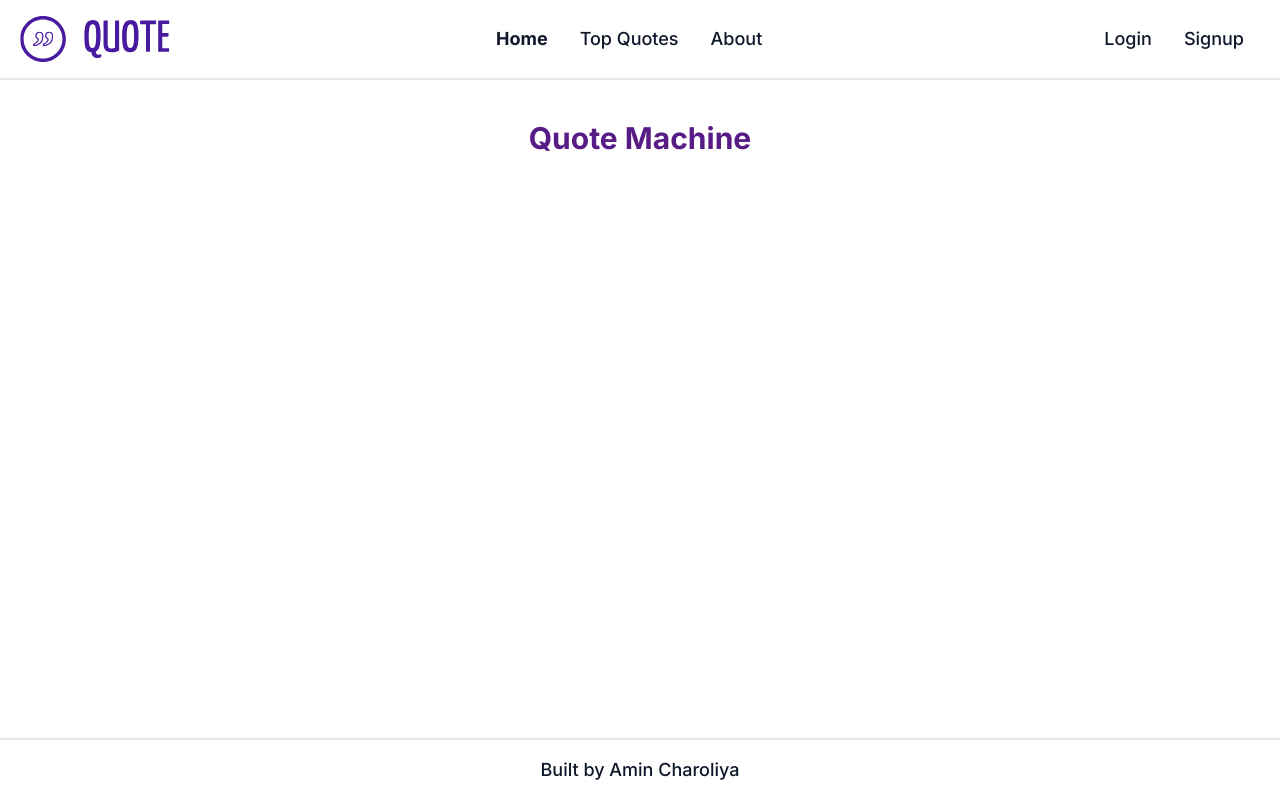
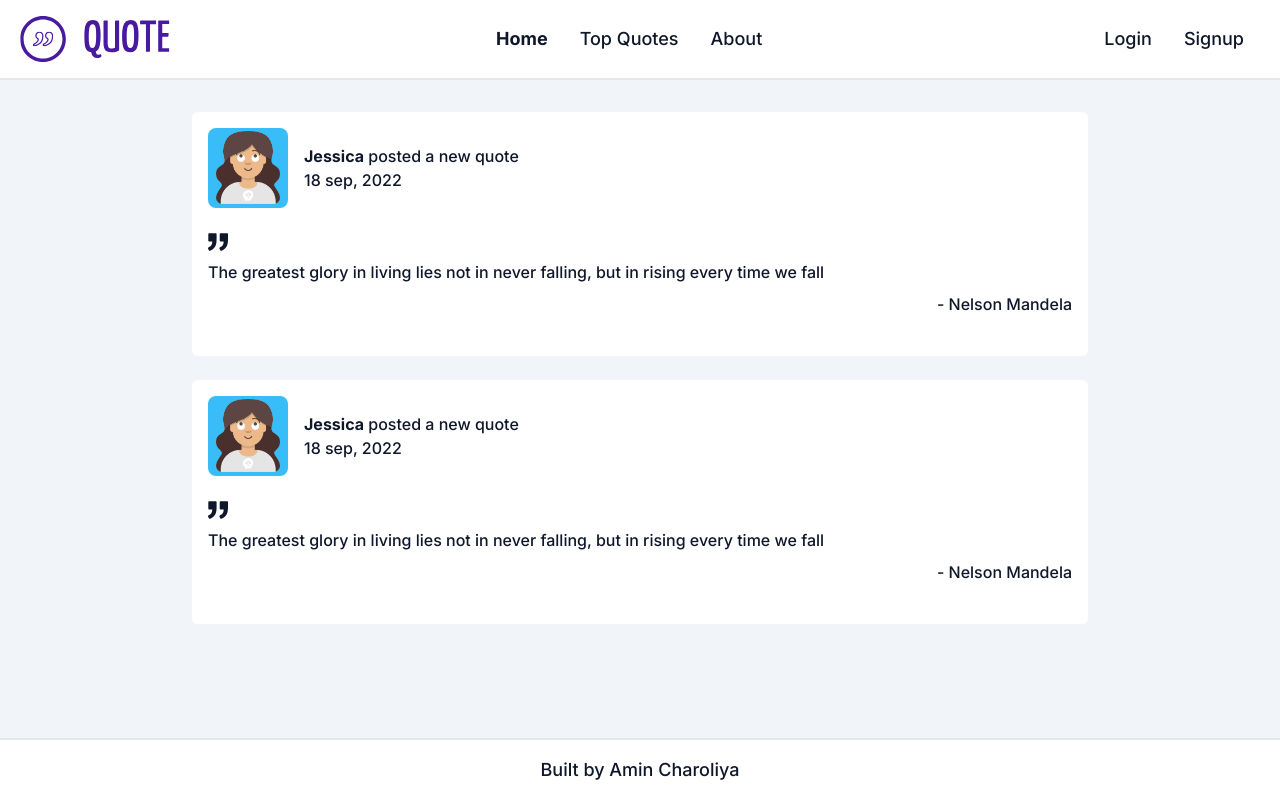
Before and after one commit to amincharoliya/quotes-machine, a Next.js app: page / in a window 1280 px wide. Built offline with nearby package versions, Linux system fonts and the light colour scheme.

Commit message:
Add static activity

```diff
--- /dev/null
+++ b/components/activity/activityFeed.tsx
@@ -0,0 +1,10 @@
+import Activity from './activitySingle';
+
+export default function ActivityFeed() {
+	return (
+		<>
+			<Activity />
+			<Activity />
+		</>
+	);
+}
--- /dev/null
+++ b/components/activity/activitySingle.tsx
@@ -0,0 +1,42 @@
+import Image from 'next/image';
+import Link from 'next/link';
+import { Quote } from '../icons';
+
+export default function Activity() {
+	return (
+		<div className="bg-white dark:bg-slate-800 p-4 mb-6 rounded-md max-w-4xl mx-auto">
+			<div className="flex items-center">
+				<div className="h-20 w-20 flex items-center justify-center rounded-lg overflow-hidden bg-theme-dark">
+					<Image
+						src="/images/profiles/profile-1.png"
+						width={64}
+						height={64}
+						alt="Avatar"
+					/>
+				</div>
+				<div className="flex-1 ml-4">
+					<h2>
+						<Link
+							href="/"
+							className=" font-bold hover:text-theme-light hover:dark:text-theme-dark duration-300"
+						>
+							Jessica
+						</Link>{' '}
+						posted a new quote
+					</h2>
+					<p>18 sep, 2022</p>
+				</div>
+			</div>
+			<div>
+				<blockquote className="py-6">
+					<Quote className="text-slate-900 dark:text-white mb-2" />
+					<p className="mb-2">
+						The greatest glory in living lies not in never falling,
+						but in rising every time we fall
+					</p>
+					<p className="text-right">- Nelson Mandela</p>
+				</blockquote>
+			</div>
+		</div>
+	);
+}
--- a/components/icons.tsx
+++ b/components/icons.tsx
@@ -39,3 +39,18 @@ export function Close({ className }: { className?: string }) {
 		</svg>
 	);
 }
+
+export function Quote({ className }: { className?: string }) {
+	return (
+		<svg
+			xmlns="http://www.w3.org/2000/svg"
+			fill="currentColor"
+			className={className}
+			height="20"
+			width="20"
+			viewBox="0 0 975.036 975.036"
+		>
+			<path d="M925.036 57.197h-304c-27.6 0-50 22.4-50 50v304c0 27.601 22.4 50 50 50h145.5c-1.9 79.601-20.4 143.3-55.4 191.2-27.6 37.8-69.399 69.1-125.3 93.8-25.7 11.3-36.8 41.7-24.8 67.101l36 76c11.6 24.399 40.3 35.1 65.1 24.399 66.2-28.6 122.101-64.8 167.7-108.8 55.601-53.7 93.7-114.3 114.3-181.9 20.601-67.6 30.9-159.8 30.9-276.8v-239c0-27.599-22.401-50-50-50zM106.036 913.497c65.4-28.5 121-64.699 166.9-108.6 56.1-53.7 94.4-114.1 115-181.2 20.6-67.1 30.899-159.6 30.899-277.5v-239c0-27.6-22.399-50-50-50h-304c-27.6 0-50 22.4-50 50v304c0 27.601 22.4 50 50 50h145.5c-1.9 79.601-20.4 143.3-55.4 191.2-27.6 37.8-69.4 69.1-125.3 93.8-25.7 11.3-36.8 41.7-24.8 67.101l35.9 75.8c11.601 24.399 40.501 35.2 65.301 24.399z"></path>
+		</svg>
+	);
+}
--- a/components/layout/footer.tsx
+++ b/components/layout/footer.tsx
@@ -2,7 +2,7 @@ import Link from 'next/link';
 
 export default function Footer() {
 	return (
-		<footer className="bg-white dark:bg-slate-900/75 border-t-2 dark:border-slate-50/[0.06] py-4 fixed bottom-0 left-0 right-0">
+		<footer className="bg-white dark:bg-slate-900/75 border-t-2 dark:border-slate-50/[0.06] py-4">
 			<div className="text-center lg:container px-5 mx-auto">
 				<Link
 					href="https://github.com/amincharoliya/quotes-machine"
--- a/components/layout/index.tsx
+++ b/components/layout/index.tsx
@@ -13,9 +13,9 @@ export default function Layout({ meta, children }: LayoutProps) {
 	return (
 		<>
 			<Meta props={meta} />
-			<main className="font-inter font-medium text-slate-900 dark:text-white bg-white dark:bg-slate-900 min-h-screen pb-16">
+			<main className="flex flex-col font-inter font-medium text-slate-900 dark:text-white bg-slate-100 dark:bg-slate-900 min-h-screen">
 				<Header />
-				{children}
+				<div className="flex-1">{children}</div>
 				<Footer />
 			</main>
 		</>
--- a/pages/index.tsx
+++ b/pages/index.tsx
@@ -1,12 +1,13 @@
 import Layout from '../components/layout/index';
 import { defaultMetaProps } from '../components/layout/meta';
+import ActivityFeed from '../components/activity/activityFeed';
 
 export default function Home() {
 	return (
 		<Layout meta={defaultMetaProps}>
-			<h1 className="text-3xl text-center font-bold text-theme-light dark:text-theme-dark p-2">
-				Quote Machine
-			</h1>
+			<div className="lg:container px-5 mx-auto ">
+				<ActivityFeed />
+			</div>
 		</Layout>
 	);
 }
```
